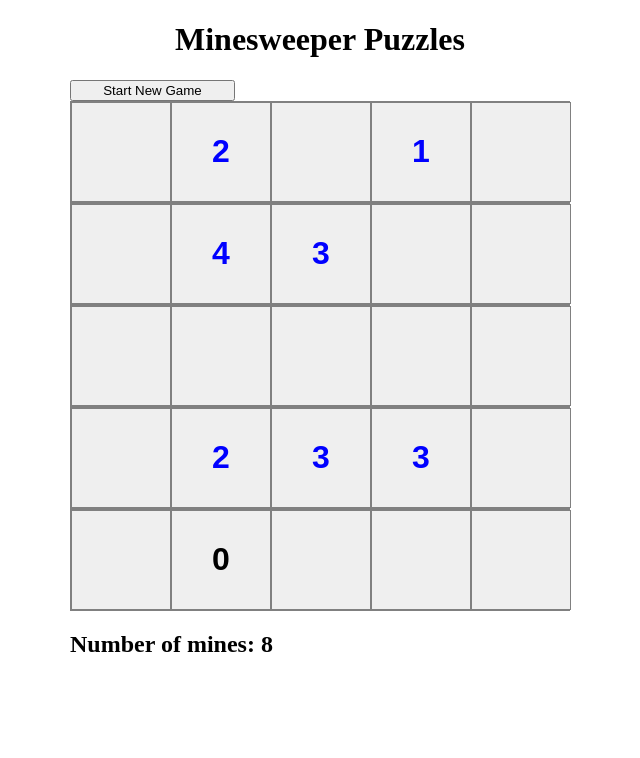
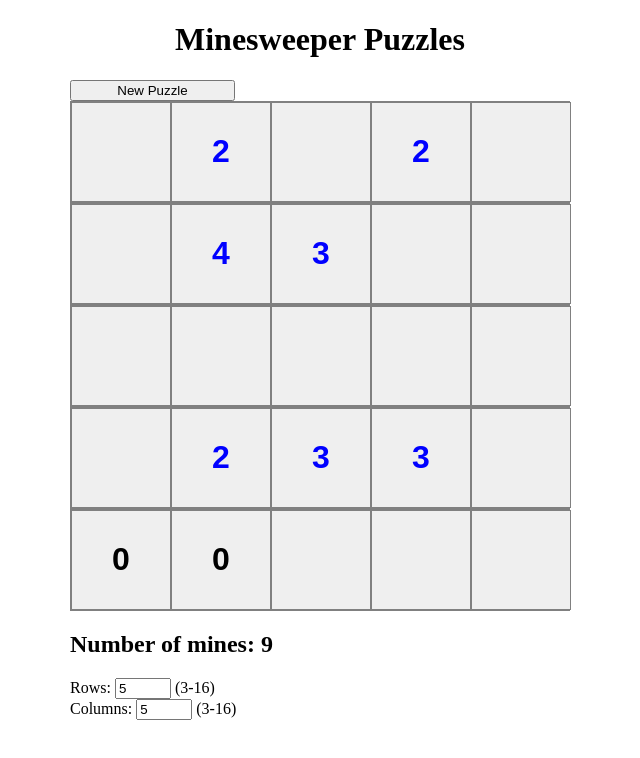
Before and after one commit to andrewjuers/minesweeper_puzzles, an Angular app: page / in a window 1280 px wide. Shown: the top 758 px of the page, without its empty margins (320-960 px from the left). Built offline with nearby package versions, Linux system fonts and the light colour scheme.

Commit message:
Change labels and add form

```diff
--- a/src/app/board/board.component.css
+++ b/src/app/board/board.component.css
@@ -15,10 +15,11 @@ button {
     display: inline-table;
 }
 
-main {
+#game-board {
     --width: 100px;
+    --columns: 5;
     display: grid;
-    grid-template-columns: repeat(5, var(--width));
+    grid-template-columns: repeat(var(--columns), var(--width));
     grid-gap: 0px;
 }
 
--- a/src/app/board/board.component.html
+++ b/src/app/board/board.component.html
@@ -1,19 +1,27 @@
 <div class="game">
     <div class="top">
-    <button (click)="newGame()">Start New Game</button>
-
-    <h2 *ngIf="complete">Puzzle complete!</h2>
+        <button (click)="newGame()">New Puzzle</button>
+        <h2 *ngIf="complete">Puzzle complete!</h2>
     </div>
-    <main>
+    <main id="game-board">
         <app-square
             *ngFor="let val of squares; let i = index"
             [value]="val"
             [color]="hintColors[i]"
-            (click)="makeMove(i)"
-            [ngStyle]="{'color': 'red'}">
+            (click)="makeMove(i)">
 
         </app-square>
     </main>
 
     <h2>Number of mines: {{numberOfMines}}</h2>
+
+    <form>
+        <label>Rows: </label>
+        <input type="number" [defaultValue]="5" min="3" max="16" id="rows">
+        <label> (3-16)</label><br>
+        <label>Columns: </label>
+        <input type="number" [defaultValue]="5" min="3" max="16" id="columns">
+        <label> (3-16)</label>
+    </form>
+
 </div>
--- a/src/app/board/board.component.ts
+++ b/src/app/board/board.component.ts
@@ -21,8 +21,11 @@ export class BoardComponent implements OnInit {
   ngOnInit(w:number=5, h:number=5): void {
     this.width = w;
     this.height = h;
-    this.totalSquares = w * h;
+    this.totalSquares = this.width * this.height;
+    this.numberOfMines = Math.ceil(this.totalSquares / 3);
     this.newGame();
+    let main = document.getElementById("game-board");
+    main?.setAttribute("style", "--columns: " + this.width + ";");
   }
 
   newGame() {
```
